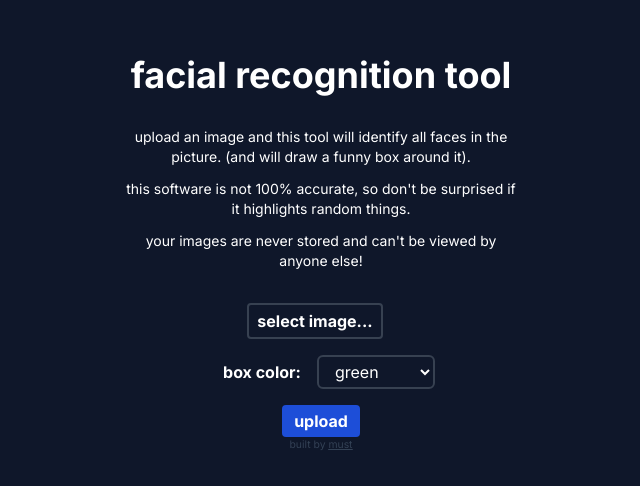
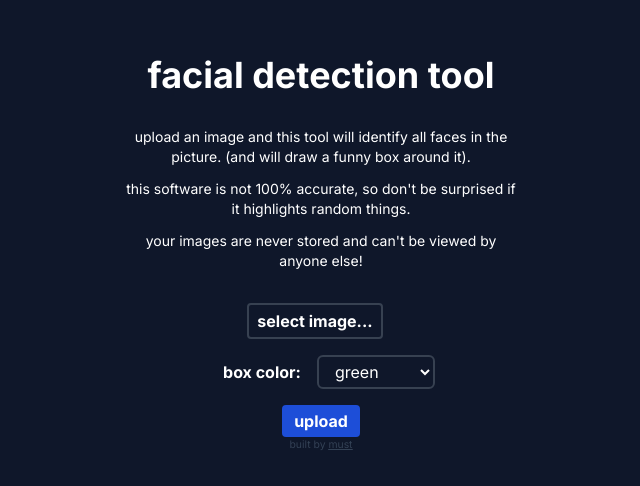
Before and after one commit to must108/simple-face-recognition, a Next.js app in the folder client/: page / in a window 1280 px wide. Shown: the part 146-632 px from the top of the page, without its empty margins (319-959 px from the left). Built offline with nearby package versions, Linux system fonts and the light colour scheme.

Commit message:
small changes

```diff
--- a/client/src/app/page.tsx
+++ b/client/src/app/page.tsx
@@ -66,7 +66,7 @@ export default function Home() {
                 <h1
                 className="font-bold
                 text-3xl sm:text-4xl mb-8 text-center"
-                >facial recognition tool</h1>
+                >facial detection tool</h1>
                 <p className="text-xs sm:text-sm text-center
                 pb-3"
                 >
```
Also changed, not shown: 1 other file (tests, documents, lock files or other folders).
